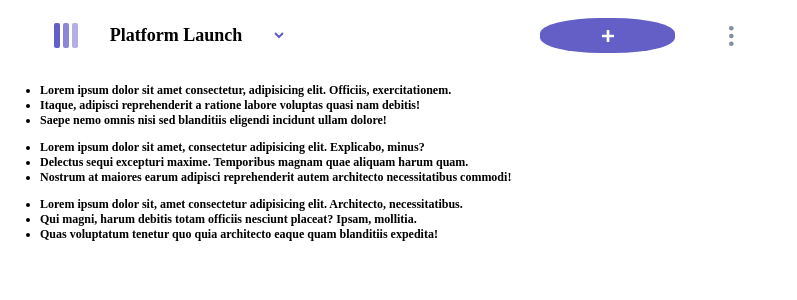
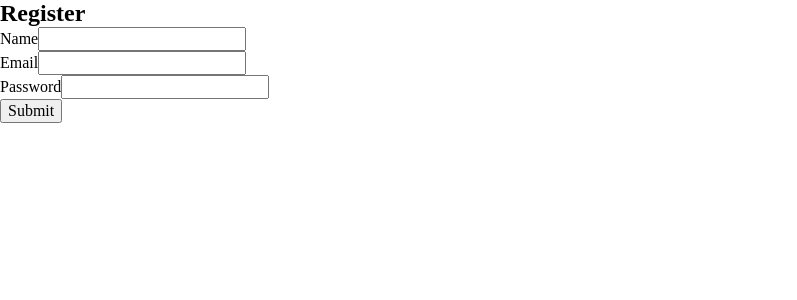
Before and after one commit to infiniteweb/taskManager, a React (Vite) app: page / in a window 1280 px wide. Shown: the top 300 px of the page, without its empty margins (0-797 px from the left). Built offline with nearby package versions, Linux system fonts and the light colour scheme; no server answers.

Commit message:
register works

```diff
--- a/package.json
+++ b/package.json
@@ -11,7 +11,8 @@
   },
   "dependencies": {
     "react": "^18.2.0",
-    "react-dom": "^18.2.0"
+    "react-dom": "^18.2.0",
+    "react-router-dom": "^6.21.1"
   },
   "devDependencies": {
     "@types/react": "^18.2.43",
--- a/src/App.jsx
+++ b/src/App.jsx
@@ -1,98 +1,17 @@
-import { useEffect, useState } from "react";
-import mobileLogo from "./assets/logo-mobile.svg";
-import chevronDown from "./assets/icon-chevron-down.svg";
-import addTaskMobile from "./assets/icon-add-task-mobile.svg";
-import verticalEllipsis from "./assets/icon-vertical-ellipsis.svg";
-
-const baseUrl = "http://localhost:8080/taskmanager/taskManagerBackEnd/";
+import LoginPage from "./pages/LoginPage";
+import MainPage from "./pages/MainPage";
+import { BrowserRouter, Routes, Route } from "react-router-dom";
 
 export default function App() {
-  console.log;
-  const [todos, setTodos] = useState([]);
-
-
-  useEffect(() => {
-    fetchToDos();
-  }, []);
-
-  const fetchToDos = async () => {
-    const todos = await fetch(baseUrl + "getall.php");
-    console.log(await todos.json());
-  };
-
-
-
-  /* platform Launch fs-l  */
+  const baseUrl = "http://localhost:8080/taskmanager/taskManagerBackEnd/"
   return (
     <>
-      <div className="container">
-        <div id="topbar">
-          <img src={mobileLogo} alt="" id="mobile-logo" />
-          <h2 className="fs-l" id="board-name" >Platform Launch</h2>
-          <img src={chevronDown} alt="" id="chevron-down"/>
-          <button id="add-task-btn">
-            <img src={addTaskMobile} alt="" />
-          </button>
-          <img src={verticalEllipsis} alt=""id="vertical-ellipsis"/>
-        </div>
-
-        <div id="board">
-          <div className="board-column">
-            <h4 className="fs-s">
-              <ul className="board-list">
-                <li className="board-list-item">
-                  Lorem ipsum dolor sit amet consectetur, adipisicing elit.
-                  Officiis, exercitationem.
-                </li>
-                <li className="board-list-item">
-                  Itaque, adipisci reprehenderit a ratione labore voluptas quasi
-                  nam debitis!
-                </li>
-                <li className="board-list-item">
-                  Saepe nemo omnis nisi sed blanditiis eligendi incidunt ullam
-                  dolore!
-                </li>
-              </ul>
-            </h4>
-          </div>
-          <div className="board-column">
-            <h4 className="fs-s">
-              <ul className="board-list">
-                <li className="board-list-item">
-                  Lorem ipsum dolor sit amet, consectetur adipisicing elit.
-                  Explicabo, minus?
-                </li>
-                <li className="board-list-item">
-                  Delectus sequi excepturi maxime. Temporibus magnam quae
-                  aliquam harum quam.
-                </li>
-                <li className="board-list-item">
-                  Nostrum at maiores earum adipisci reprehenderit autem
-                  architecto necessitatibus commodi!
-                </li>
-              </ul>
-            </h4>
-          </div>
-          <div className="board-column">
-            <h4 className="fs-s">
-              <ul className="board-list">
-                <li className="board-list-item">
-                  Lorem ipsum dolor sit, amet consectetur adipisicing elit.
-                  Architecto, necessitatibus.
-                </li>
-                <li className="board-list-item">
-                  Qui magni, harum debitis totam officiis nesciunt placeat?
-                  Ipsam, mollitia.
-                </li>
-                <li className="board-list-item">
-                  Quas voluptatum tenetur quo quia architecto eaque quam
-                  blanditiis expedita!
-                </li>
-              </ul>
-            </h4>
-          </div>
-        </div>
-      </div>
+      <BrowserRouter>
+        <Routes>
+          <Route exact path="/" element={<LoginPage baseUrl={baseUrl} />} />
+          <Route exact path="/boards" element={<MainPage />} />
+        </Routes>
+      </BrowserRouter>
     </>
   );
 }
--- /dev/null
+++ b/src/pages/LoginPage.jsx
@@ -0,0 +1,111 @@
+import { useState } from "react";
+import { useEffect } from "react";
+
+export default function LoginPage({ baseUrl }) {
+  const [loggedIn, setLoggedIn] = useState(false);
+  const [formData, setFormData] = useState({
+    name: "",
+    email: "",
+    password: "",
+  });
+
+  const handleSubmit = async (e) => {
+    e.preventDefault();
+    try {
+      console.log(formData);
+      const response = await fetch(baseUrl + "register.php", {
+        method: "POST",
+        headers: {
+          "Content-Type": "application/json",
+        },
+        body: JSON.stringify(formData),
+      });
+      if (response.ok) {
+        console.log(response);
+      } else console.log("error");
+    } catch (e) {
+      console.log("error", e);
+    }
+  };
+
+  const handleChange = (e) => {
+    const { name, value } = e.target;
+    setFormData((prevData) => ({
+      ...prevData,
+      [name]: value,
+    }));
+  };
+
+  return (
+    <>
+      {!loggedIn && (
+        <>
+          <h2>Register</h2>
+          <form onSubmit={handleSubmit}>
+            <div>
+              <label>Name</label>
+              <input
+                type="text"
+                name="name"
+                value={formData.name}
+                onChange={handleChange}
+              />
+            </div>
+
+            <div>
+              <label>Email</label>
+              <input
+                type="text"
+                name="email"
+                value={formData.email}
+                onChange={handleChange}
+              />
+            </div>
+            <div>
+              <label>Password</label>
+              <input
+                type="text"
+                name="password"
+                value={formData.password}
+                onChange={handleChange}
+              />
+            </div>
+            <button type="submit">Submit</button>
+          </form>
+        </>
+      )}
+      {loggedIn && (
+        <>
+          <h2>Login</h2>
+          <form id="login-form">
+            <div>
+              <input
+                type="email"
+                id="login-email"
+                placeholder="login-username"
+                required
+              />
+              <label htmlFor="login-username">Email address</label>
+            </div>
+            <div>
+              <input
+                type="password"
+                id="login-password"
+                placeholder="login-password"
+                required
+              />
+              <label htmlFor="login-password">Password</label>
+            </div>
+            <div id="error-message">
+              <span>Invalid email or password</span>
+            </div>
+
+            <div id="db-error-message">
+              <span>Server error please try again</span>
+            </div>
+          </form>
+        </>
+      )}
+    </>
+  );
+}
--- /dev/null
+++ b/src/pages/MainPage.jsx
@@ -0,0 +1,98 @@
+import { useEffect, useState } from "react";
+import mobileLogo from "../assets/logo-mobile.svg";
+import chevronDown from "../assets/icon-chevron-down.svg";
+import addTaskMobile from "../assets/icon-add-task-mobile.svg";
+import verticalEllipsis from "../assets/icon-vertical-ellipsis.svg";
+const baseUrl = "http://localhost:8080/taskmanager/taskManagerBackEnd/";
+
+export default function MainPage(){
+
+    console.log;
+  const [todos, setTodos] = useState([]);
+
+
+  useEffect(() => {
+    fetchToDos();
+  }, []);
+
+  const fetchToDos = async () => {
+    const todos = await fetch(baseUrl + "getall.php");
+    console.log(await todos.json());
+  };
+
+
+
+  /* platform Launch fs-l  */
+  return (
+    <>
+      <div className="container">
+        <div id="topbar">
+          <img src={mobileLogo} alt="" id="mobile-logo" />
+          <h2 className="fs-l" id="board-name" >Platform Launch</h2>
+          <img src={chevronDown} alt="" id="chevron-down"/>
+          <button id="add-task-btn">
+            <img src={addTaskMobile} alt="" />
+          </button>
+          <img src={verticalEllipsis} alt=""id="vertical-ellipsis"/>
+        </div>
+
+        <div id="board">
+          <div className="board-column">
+            <h4 className="fs-s">
+              <ul className="board-list">
+                <li className="board-list-item">
+                  Lorem ipsum dolor sit amet consectetur, adipisicing elit.
+                  Officiis, exercitationem.
+                </li>
+                <li className="board-list-item">
+                  Itaque, adipisci reprehenderit a ratione labore voluptas quasi
+                  nam debitis!
+                </li>
+                <li className="board-list-item">
+                  Saepe nemo omnis nisi sed blanditiis eligendi incidunt ullam
+                  dolore!
+                </li>
+              </ul>
+            </h4>
+          </div>
+          <div className="board-column">
+            <h4 className="fs-s">
+              <ul className="board-list">
+                <li className="board-list-item">
+                  Lorem ipsum dolor sit amet, consectetur adipisicing elit.
+                  Explicabo, minus?
+                </li>
+                <li className="board-list-item">
+                  Delectus sequi excepturi maxime. Temporibus magnam quae
+                  aliquam harum quam.
+                </li>
+                <li className="board-list-item">
+                  Nostrum at maiores earum adipisci reprehenderit autem
+                  architecto necessitatibus commodi!
+                </li>
+              </ul>
+            </h4>
+          </div>
+          <div className="board-column">
+            <h4 className="fs-s">
+              <ul className="board-list">
+                <li className="board-list-item">
+                  Lorem ipsum dolor sit, amet consectetur adipisicing elit.
+                  Architecto, necessitatibus.
+                </li>
+                <li className="board-list-item">
+                  Qui magni, harum debitis totam officiis nesciunt placeat?
+                  Ipsam, mollitia.
+                </li>
+                <li className="board-list-item">
+                  Quas voluptatum tenetur quo quia architecto eaque quam
+                  blanditiis expedita!
+                </li>
+              </ul>
+            </h4>
+          </div>
+        </div>
+      </div>
+    </>
+  )
+}
```
Also changed, not shown: 1 other file (tests, documents, lock files or other folders).
